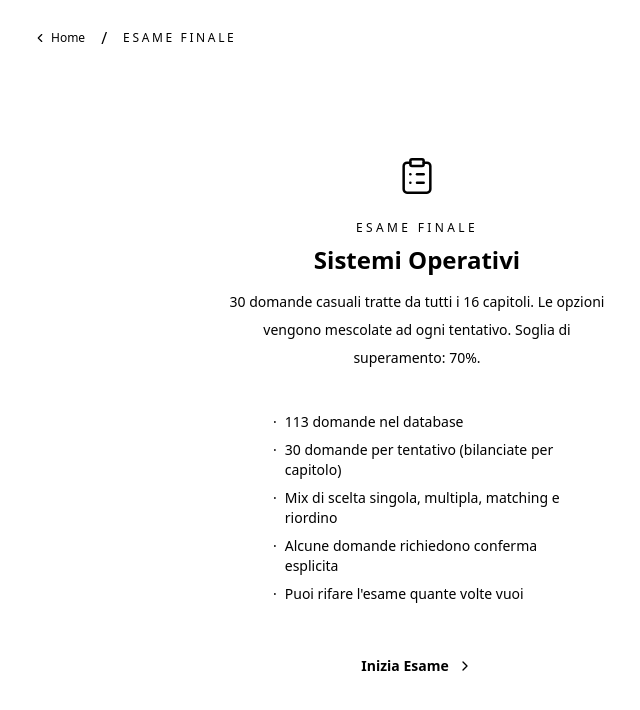
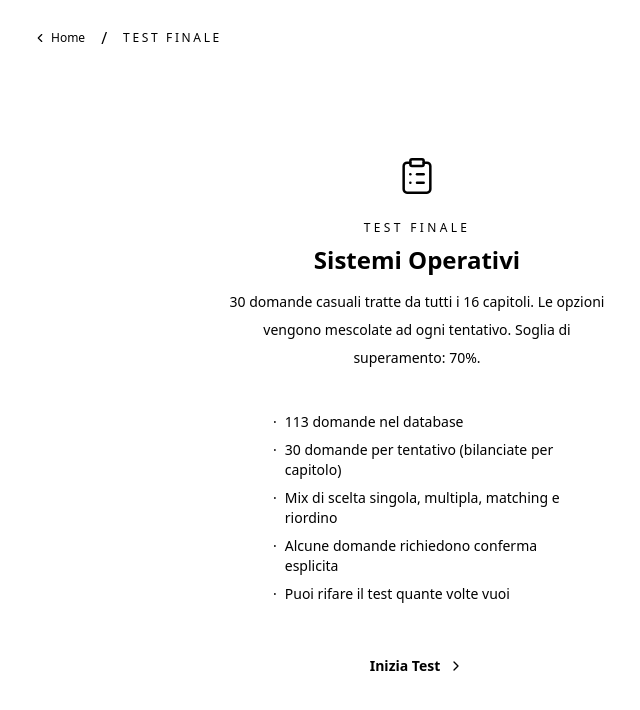
Before and after one commit to MT-Showcases/operating-systems-showcase, a Next.js app: page /exam in a window 1280 px wide. Shown: the top 710 px of the page, without its empty margins (223-863 px from the left). Built offline with nearby package versions, Linux system fonts and the light colour scheme.

Commit message:
rename(exam): rinomina "Esame Finale" in "Test Finale" in tutta la UI
La sezione è un'autovalutazione, non un esame formale valutato.

Co-Authored-By: Claude Sonnet 4.6 <noreply@anthropic.com>

```diff
--- a/app/exam/page.tsx
+++ b/app/exam/page.tsx
@@ -3,7 +3,7 @@ import Link from 'next/link';
 import { ChevronLeft } from 'lucide-react';
 
 export const metadata = {
-  title: 'Esame Finale — Sistemi Operativi',
+  title: 'Test Finale — Sistemi Operativi',
   description: 'Metti alla prova le tue conoscenze con 30 domande casuali tratte da tutti i 16 capitoli del corso.',
 };
 
@@ -20,7 +20,7 @@ export default function ExamPage() {
           </Link>
           <span className="text-border-subtle select-none">/</span>
           <span className="terminal-heading text-xs uppercase tracking-[0.22em] text-accent-green">
-            Esame Finale
+            Test Finale
           </span>
         </div>
       </header>
--- a/app/page.tsx
+++ b/app/page.tsx
@@ -69,7 +69,7 @@ export default function Home() {
               href="/exam"
               className="inline-flex items-center gap-2 px-4 py-2 rounded-none bg-accent-green/10 border border-accent-green/30 text-accent-green hover:bg-accent-green/20 transition-all text-sm font-medium"
             >
-              <ClipboardList className="h-4 w-4" /> Esame Finale
+              <ClipboardList className="h-4 w-4" /> Test Finale
             </Link>
           </div>
         </div>
--- a/components/exam/ExamSession.tsx
+++ b/components/exam/ExamSession.tsx
@@ -252,7 +252,7 @@ export default function ExamSession() {
         </div>
         <div>
           <p className="terminal-heading text-xs uppercase tracking-[0.28em] text-accent-green/60 mb-2">
-            Esame finale
+            Test finale
           </p>
           <h2 className="text-2xl font-bold text-text-primary">Sistemi Operativi</h2>
           <p className="mt-3 text-sm leading-7 text-text-secondary max-w-sm mx-auto">
@@ -265,14 +265,14 @@ export default function ExamSession() {
           <li className="flex gap-2"><span className="text-accent-green">·</span> {EXAM_SIZE} domande per tentativo (bilanciate per capitolo)</li>
           <li className="flex gap-2"><span className="text-accent-green">·</span> Mix di scelta singola, multipla, matching e riordino</li>
           <li className="flex gap-2"><span className="text-accent-green">·</span> Alcune domande richiedono conferma esplicita</li>
-          <li className="flex gap-2"><span className="text-accent-green">·</span> Puoi rifare l&apos;esame quante volte vuoi</li>
+          <li className="flex gap-2"><span className="text-accent-green">·</span> Puoi rifare il test quante volte vuoi</li>
         </ul>
         <button
           type="button"
           onClick={startExam}
           className="inline-flex min-h-11 w-full items-center justify-center gap-2 border-2 border-accent-green bg-accent-green/10 px-8 py-3 text-sm font-semibold text-accent-green transition hover:bg-accent-green/20 sm:w-auto"
         >
-          Inizia Esame <ChevronRight className="h-4 w-4" />
+          Inizia Test <ChevronRight className="h-4 w-4" />
         </button>
       </div>
     );
@@ -285,7 +285,7 @@ export default function ExamSession() {
           <Trophy className={`mx-auto h-8 w-8 ${passed ? 'text-accent-green' : 'text-accent-amber'}`} strokeWidth={1.5} />
           <div>
             <p className={`terminal-heading text-xs uppercase tracking-[0.28em] mb-1 ${passed ? 'text-accent-green/70' : 'text-accent-amber/70'}`}>
-              {passed ? 'Esame superato' : 'Esame non superato'}
+              {passed ? 'Test superato' : 'Test non superato'}
             </p>
             <p className="text-4xl font-extrabold text-text-primary">{scorePercent}%</p>
             <p className="mt-1 text-sm text-text-secondary">{score} su {totalQuestions} risposte corrette</p>
@@ -364,7 +364,7 @@ export default function ExamSession() {
     <div className="mx-auto max-w-2xl space-y-6 pb-20 md:pb-0">
       <div className="flex flex-wrap items-center justify-between gap-3">
         <div>
-          <p className="terminal-heading text-xs uppercase tracking-[0.22em] text-accent-green">Esame finale</p>
+          <p className="terminal-heading text-xs uppercase tracking-[0.22em] text-accent-green">Test finale</p>
           <p className="mt-1 text-xs text-text-secondary">{current.question.chapterTitle}</p>
         </div>
         <span className="border-2 border-accent-green/40 bg-bg-surface px-3 py-1 text-xs text-text-secondary">
```
